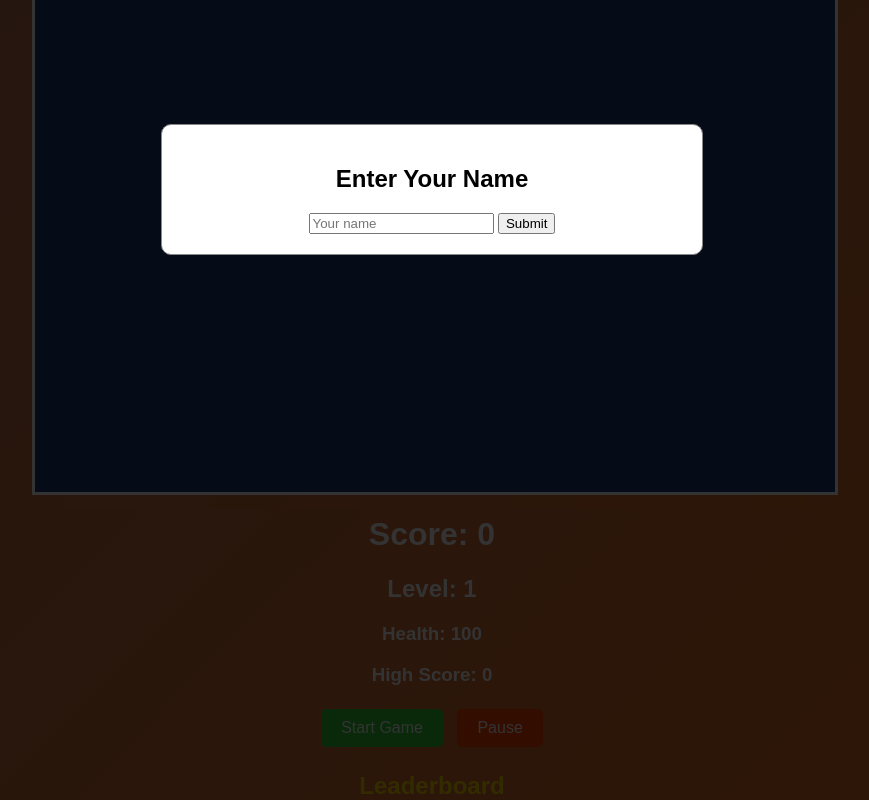
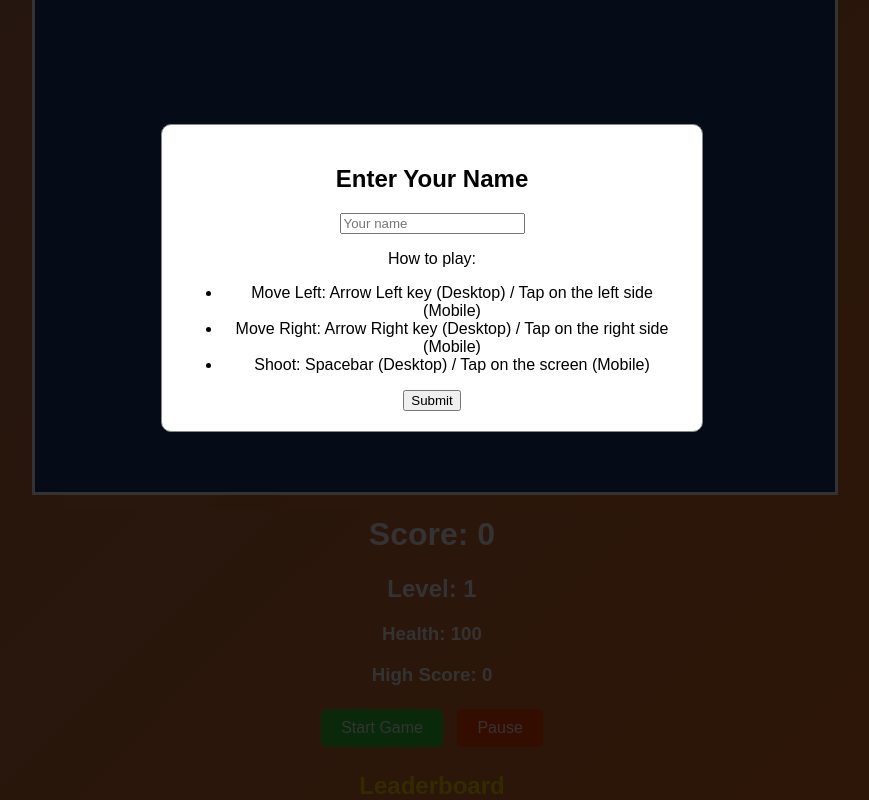
Before and after one commit to aryn247/Star-Defender, a plain HTML site: page index.html in a window 1280 px wide. Both pictures are taken after a click on the button "Start Game". Shown: the part 311-1111 px from the top of the page, without its empty margins (208-1077 px from the left). Drawn offline with Linux system fonts and the light colour scheme.

Commit message:
index.html

```diff
--- a/index.html
+++ b/index.html
@@ -28,6 +28,12 @@
             <div class="modal-content">
                 <h2>Enter Your Name</h2>
                 <input type="text" id="player-name" placeholder="Your name">
+                <p>How to play:</p>
+                <ul>
+                    <li>Move Left: Arrow Left key (Desktop) / Tap on the left side (Mobile)</li>
+                    <li>Move Right: Arrow Right key (Desktop) / Tap on the right side (Mobile)</li>
+                    <li>Shoot: Spacebar (Desktop) / Tap on the screen (Mobile)</li>
+                </ul>
                 <button id="submit-name-button">Submit</button>
             </div>
         </div>
```
